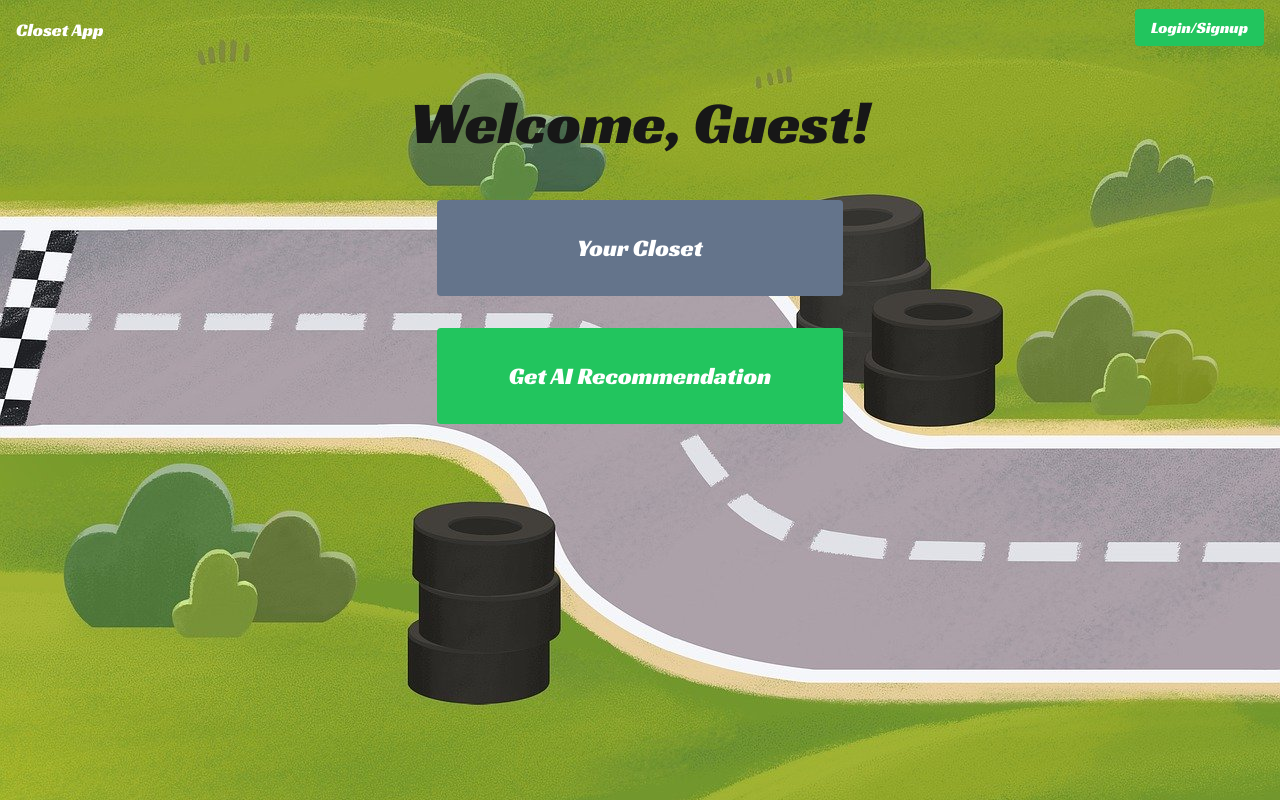
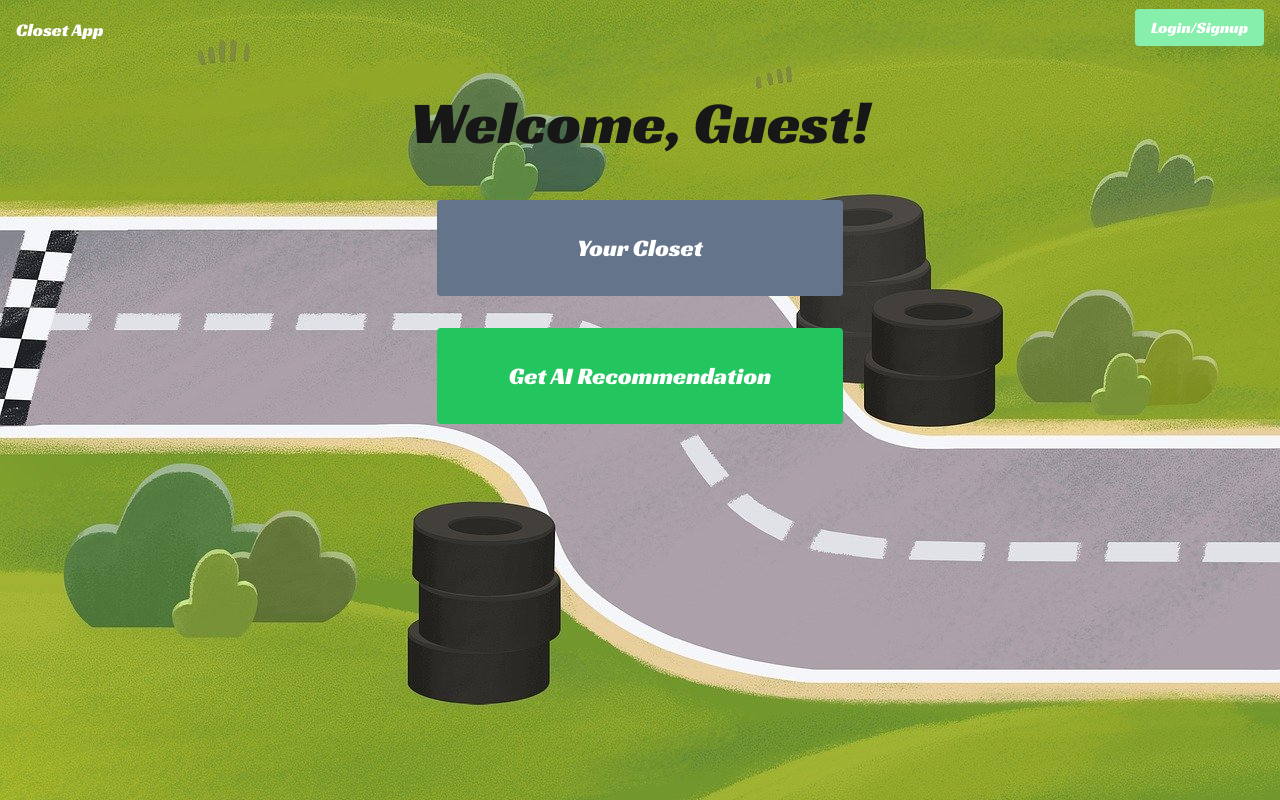
Before and after one commit to SudeepJoshi456/Outfitory.ai, a Next.js app: page / in a window 1280 px wide. Built offline with nearby package versions, Linux system fonts and the light colour scheme; no server answers.

Commit message:
ui updates

```diff
--- a/package.json
+++ b/package.json
@@ -11,6 +11,7 @@
   "dependencies": {
     "axios": "^1.7.7",
     "firebase": "^10.13.2",
+    "framer-motion": "^11.9.0",
     "next": "14.2.13",
     "react": "^18",
     "react-dom": "^18",
--- a/src/components/Home.tsx
+++ b/src/components/Home.tsx
@@ -7,6 +7,7 @@ import { doc, getDoc } from 'firebase/firestore';
 import axios from 'axios';
 import Link from 'next/link';
 import "@/styles/home.styles.css"
+import { motion } from "framer-motion";
 
 export default function Home() {
   const [user] = useAuthState(auth);
@@ -50,14 +51,14 @@ export default function Home() {
 
   return (
     <div className="flex flex-col items-center p-8">
-      <h1 className="text-6xl font-serif racing-sans-one-regular">Welcome, {username || 'Guest'}!</h1>
+      <motion.h1 initial={{x:-100, opacity:0}} animate={{x:0, opacity:1}} transition={{duration:1, delay:1.5}}  className="text-6xl font-serif racing-sans-one-regular">Welcome, {username || 'Guest'}!</motion.h1>
       <div className="w-2/3 mt-8 flex flex-col items-center justify-center">
         <div className="w-1/2 m-4 flex justify-center racing-sans-one-regular">
         <button
             onClick={() => {
               alert(`In progress`);
             }}
-            className="w-full p-8 bg-slate-500 text-white rounded block text-2xl"
+            className="w-full p-8 bg-slate-500 text-white rounded block text-2xl "
           >
             Your Closet
           </button>
--- a/src/components/Navbar.tsx
+++ b/src/components/Navbar.tsx
@@ -28,7 +28,7 @@ export default function Navbar() {
             </button>
           </div>
         ) : (
-            <Link href="/login" className="px-4 py-2 bg-green-500 rounded racing-sans-one-regular">
+            <Link href="/login" className="px-4 py-2 bg-green-300 rounded racing-sans-one-regular">
             Login/Signup
         </Link>
 
```
Also changed, not shown: 1 other file (tests, documents, lock files or other folders).
